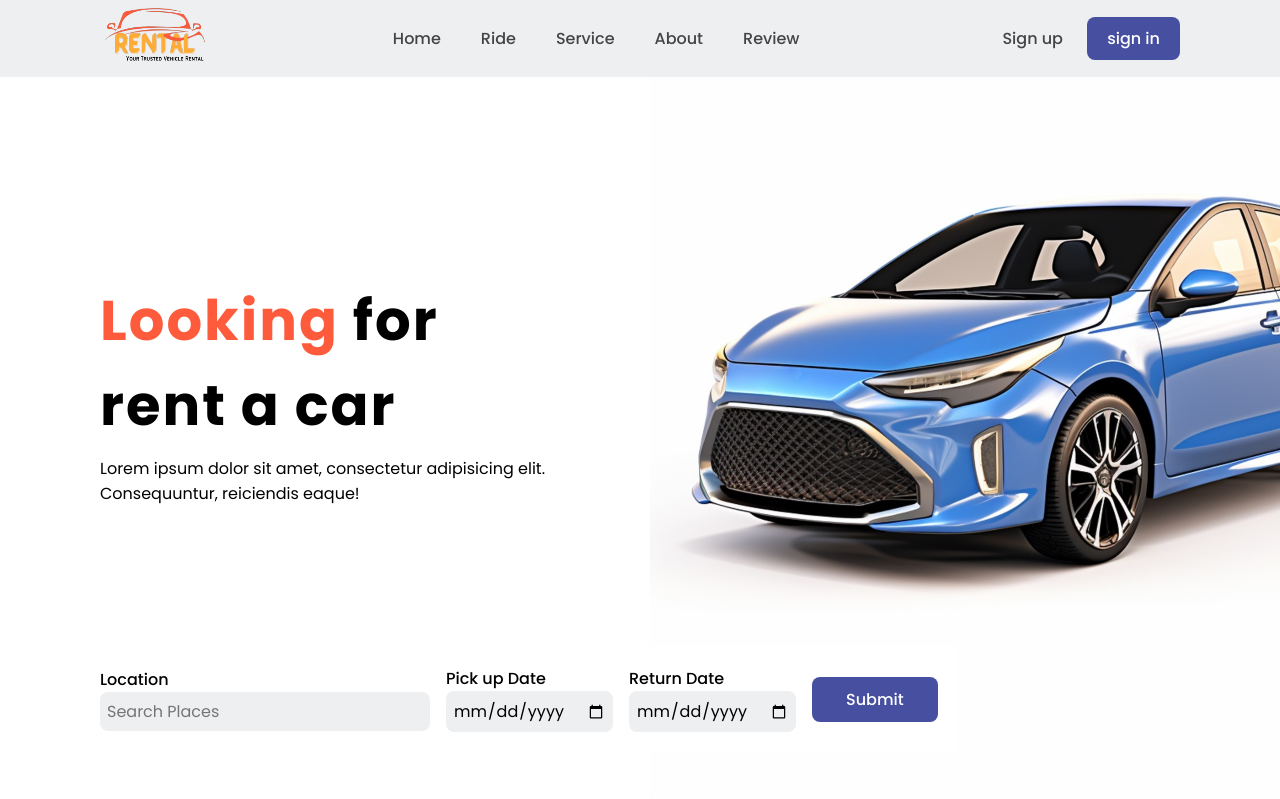
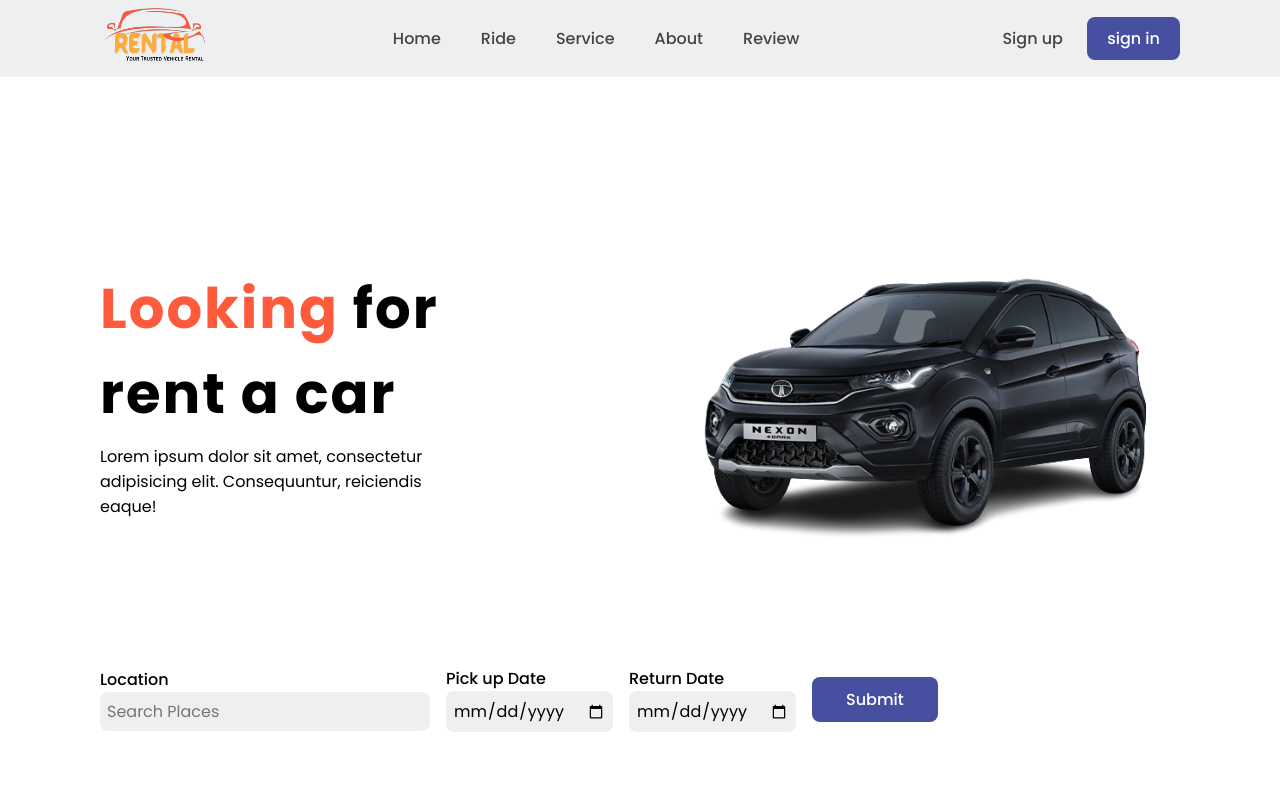
Before and after one commit to princethakarar/Vehicle-Rental-System, a PHP site: page / in a window 1280 px wide. Shown: the top 799 px of the page. Run offline with PHP 8.4, Linux system fonts and the light colour scheme.

Commit message:
save changes

```diff
--- a/index.html
+++ b/index.html
@@ -26,9 +26,12 @@
         </div>
     </header>
     <section class="home" id="home">
-        <div class="text">
-            <h1><span>Looking</span> for <br>rent a car</h1>
-            <p>Lorem ipsum dolor sit amet, consectetur adipisicing elit. Consequuntur, reiciendis eaque!</p>
+        <div class="car">
+            <div class="text">
+                <h1><span>Looking</span> for <br>rent a car</h1>
+                <p>Lorem ipsum dolor sit amet, consectetur adipisicing elit. Consequuntur, reiciendis eaque!</p>
+            </div>
+            <img src="images/nexon dark.png" alt="car">
         </div>
         <div class="form-container">
             <form action="">
@@ -48,6 +51,9 @@
             </form>
         </div>
     </section>
+
+    <!-- ride  -->
+
     <section class="ride" id="ride">
         <div class="heading">
             <span>How it works ?</span>
@@ -74,6 +80,9 @@
             </div>
         </div>
     </section>
+
+    <!-- services -->
+
     <section class="services" id="services">
         <div class="heading">
             <span>Best Services</span>
@@ -136,6 +145,9 @@
             </div>
         </div>
     </section>
+
+    <!-- about -->
+
     <section class="about" id="about">
         <div class="heading">
             <span>About Us</span>
@@ -156,6 +168,9 @@
             </div>
         </div>
     </section>
+
+    <!-- reviews -->
+
     <section class="reviews" id="reviews">
         <div class="heading">
             <span>Review</span>
@@ -210,6 +225,9 @@
         </div>
 
     </section>
+
+    <!-- newsletter -->
+
     <section class="newsletter">
         <h2>Subscribe to newsletter</h2>
         <div class="box">
@@ -218,11 +236,13 @@
         </div>
     </section>
 
+    <!-- copyright -->
+
     <div class="copyright">
         <p>&#169; VRS All Rights Reserved</p>
         <div class="social">
             <a href="#"><i class='bx bxl-facebook'></i></a>
-            <a href="#"><i class='bx bxl-instagram' ></i></a>
+            <a href="#"><i class='bx bxl-instagram'></i></a>
             <a href="#"><i class='bx bxl-twitter'></i></a>
         </div>
     </div>
--- a/script.js
+++ b/script.js
@@ -13,9 +13,18 @@
 
 const sr = ScrollReveal ({
     distance: '60px',
-    duration:2500,
-    delay:400,
-    reset:true
+    duration: 2500,
+    delay: 400,
+    reset: true
 })
 
 sr.reveal('.text',{delay:200,origin:'top'})
+sr.reveal('.car img',{delay:200,origin:'bottom'})
+sr.reveal('.form-container form',{delay:800,origin:'left'})
+sr.reveal('.heading',{delay:200,origin:'top'})
+sr.reveal('.ride-container .box',{delay:600,origin:'top'})
+sr.reveal('.services-container .box',{delay:600,origin:'top'})
+sr.reveal('.about-container .about-image',{delay:600,origin:'top'})
+sr.reveal('.about-container .about-text',{delay:600,origin:'top'})
+sr.reveal('.reviews-container .box',{delay:600,origin:'top'})
+sr.reveal('.newsletter .box',{delay:400,origin:'bottom'})
--- a/style.css
+++ b/style.css
@@ -14,6 +14,7 @@
 :root {
   --main-color: #fe5b3d;
   --second-color: #ffac38;
+  --third-color : #474fa0;
   --text-color: #444;
   --gradient: linear-gradient(#fe5b3d, #ffac38);
 }
@@ -110,13 +113,30 @@
   width: 100%;
   min-height: 100vh;
   position: relative;
-  background: url(images/car.jpg);
+  /* background: url(images/car.jpg);
   background-repeat: no-repeat;
-  background-position: 650px 8px;
-  background-size: contain;
+  background-position: right;
+  background-size: contain; */
   display: grid;
   align-items: center;
   grid-template-columns: repeat(2, 1fr);
+}
+
+.home .car{
+  width: 100%;
+  display: flex;
+  flex-direction: row;
+  gap: 200px;
+  position: relative;
+  align-items: center;
+  justify-content: center;
+}
+
+.home .car img{
+  height: 350px;
+  width: 700px;
+  padding-right: 70px;
+  padding-bottom: 10px;
 }
 
 .text h1 {
@@ -421,6 +449,102 @@
 
 /* media queries */
 
+@media screen and (max-width: 1850px) {
+  .home .car{
+    gap: 650px;
+  }
+
+  .home .car img{
+    height: 450px;
+    width: 800px;
+  }
+}
+
+@media screen and (max-width: 1600px) {
+  .home .car{
+    gap: 450px;
+  }
+}
+
+@media screen and (max-width: 1400px) {
+  .home .car{
+    gap: 230px;
+  }
+  .home .car img{
+    height: 400px;
+    width: 750px;
+    padding-bottom: 20px;
+  }
+}
+
+@media screen and (max-width: 1300px) {
+  .home .car{
+    gap: 200px;
+  }
+  .home .car img{
+    height: 370px;
+    width: 720px;
+    padding-bottom: 20px;
+  }
+}
+
+@media screen and (max-width: 1250px) {
+  .home .car{
+    gap: 150px;
+  }
+  .home .car img{
+    height: 370px;
+    width: 720px;
+    padding-bottom: 20px;
+  }
+}
+
+@media screen and (max-width: 1200px) {
+  .home .car{
+    gap: 100px;
+  }
+  .home .car img{
+    height: 350px;
+    width: 700px;
+    padding-bottom: 20px;
+  }
+}
+
+@media screen and (max-width: 1150px) {
+  .home .car{
+    gap: 50px;
+  }
+}
+
+@media screen and (max-width: 1100px) {
+  .home .car{
+    gap: 0;
+  }
+  .home .car img{
+    height: 330px;
+    width: 680px;
+    padding-bottom: 20px;
+  }
+}
+
+@media screen and (max-width: 1030px) {
+  .home .car img{
+    height: 300px;
+    width: 650px;
+    padding-bottom: 20px;
+    padding-right: 30px;
+  }
+}
+
+@media screen and (max-width: 1000px) {
+  .home .car img{
+    height: 260px;
+    width: 600px;
+    padding-bottom: 20px;
+    padding-right: 0;
+  }
+}
+
 @media screen and (max-width: 991px) {
   header{
     padding: 18px 40px;
```
Also changed, not shown: other parts of style.css (+69 -15 lines), images/harrier3.png (added), images/nexon dark.png (added).
